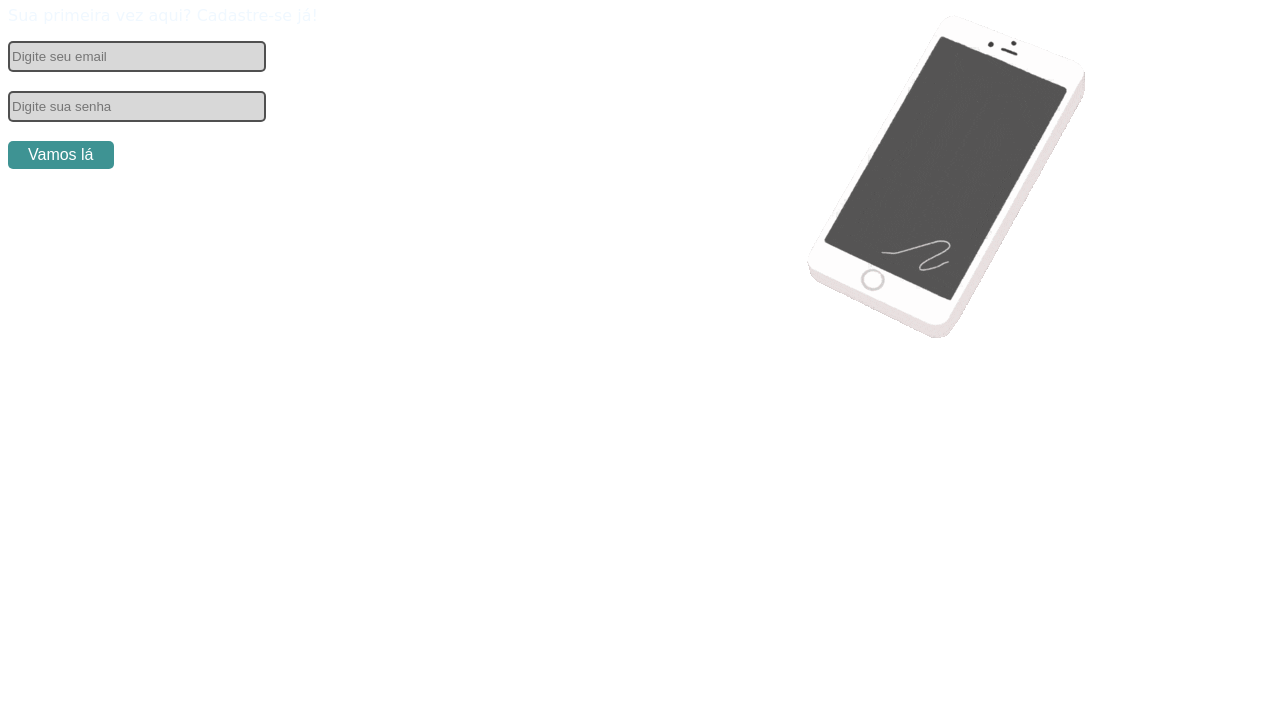
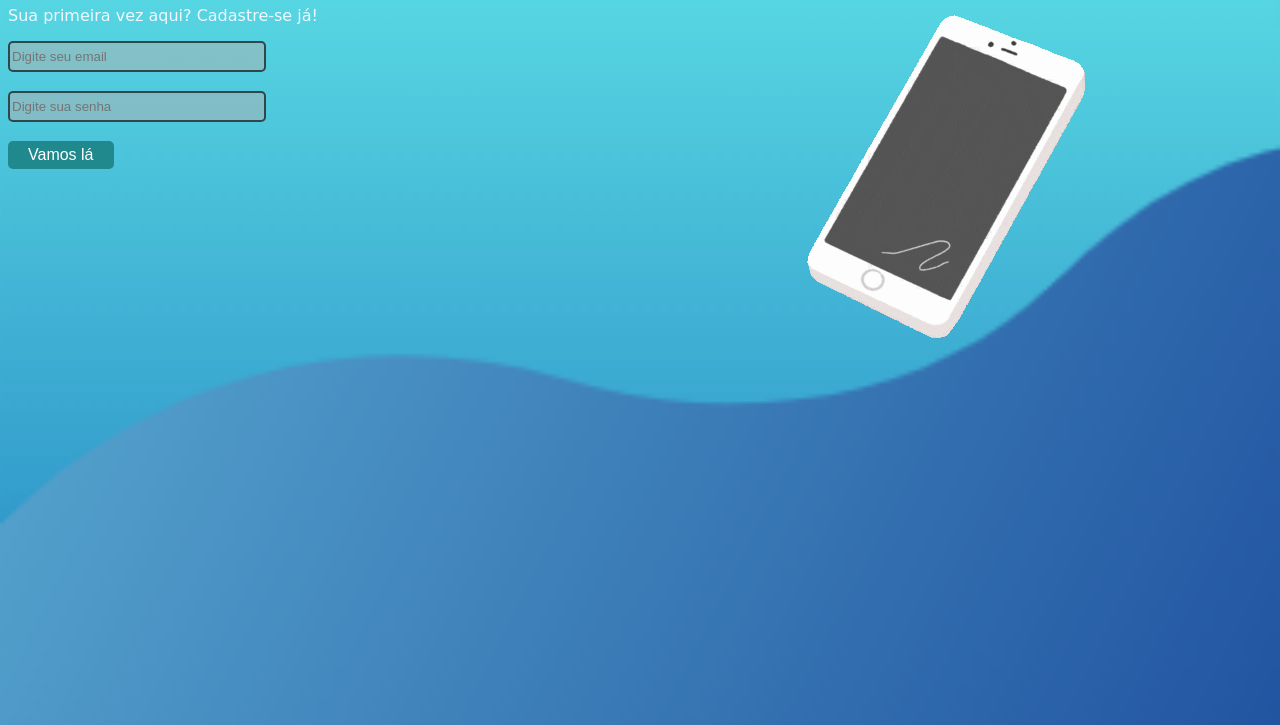
Before and after one commit to LaraLivian/ConexaoMobile, a plain HTML site: page index.html in a window 1280 px wide. Shown: the part 75-800 px from the top of the page. Drawn offline with Linux system fonts and the light colour scheme; a web font is replaced by a local one.

Commit message:
Update style.css

```diff
--- a/style.css
+++ b/style.css
@@ -1,7 +1,7 @@
 @import url('https://fonts.googleapis.com/css2?family=Dela+Gothic+One&family=Oswald&display=swap');
 
 body{
-   background-image: url(./assets/images/backteste.png);
+   background-image: url(backteste.png);
    background-size:cover;
     color: aliceblue;
     font-family: 'Courier New', Courier, monospace;
```
